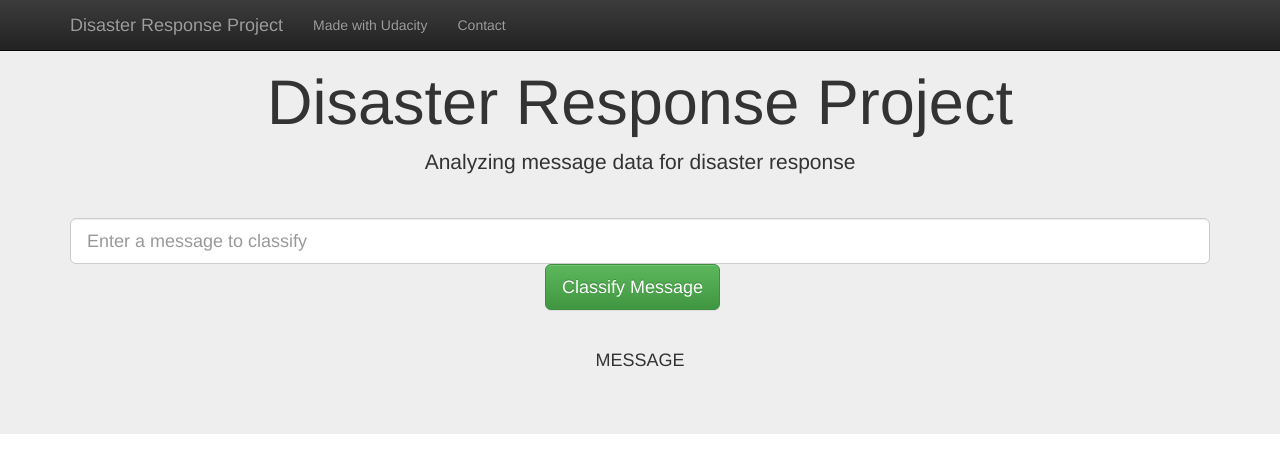
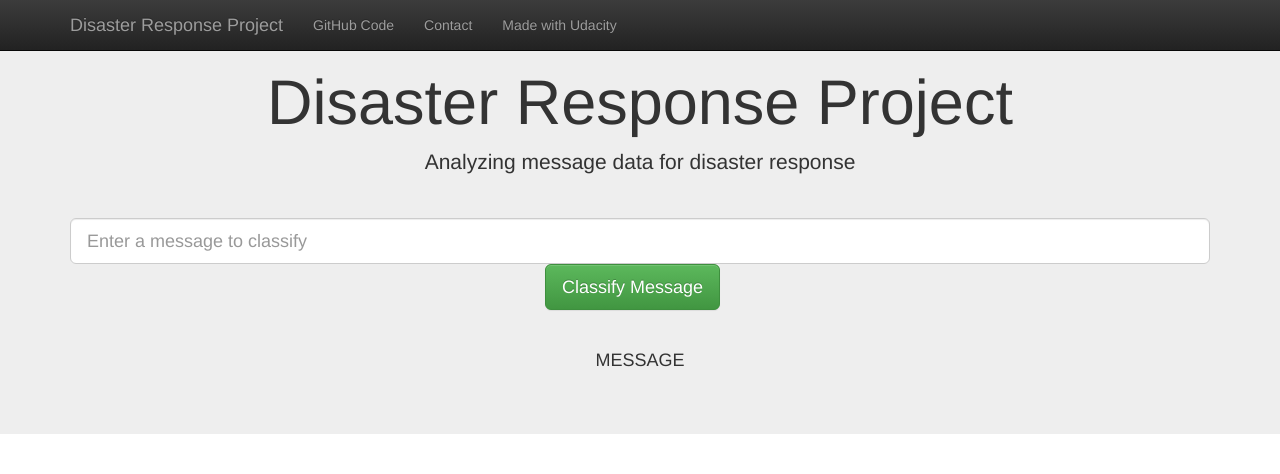
Before and after one commit to sjuanandres0/disaster_response_pipeline_project, a Flask app: template app/templates/go.html in a window 1280 px wide. Shown: the top 474 px of the page. Run offline with Flask 2, Linux system fonts and the light colour scheme; the template is opened without the code that fills it, so the values that code supplies are empty; parts of the project's set-up code (start-up, migrations or seed data) failed here and were passed over; some libraries are stand-ins or nearby versions.

Commit message:
Update header

```diff
--- a/app/templates/master.html
+++ b/app/templates/master.html
@@ -22,8 +22,9 @@
         </div>
         <div id="navbar" class="collapse navbar-collapse">
             <ul class="nav navbar-nav">
+                <li><a href="https://github.com/sjuanandres0/disaster_response_pipeline_project">GitHub Code</a></li>
+                <li><a href="https://github.com/sjuanandres0/">Contact</a></li>
                 <li><a href="https://www.udacity.com/">Made with Udacity</a></li>
-                <li><a href="https://github.com/">Contact</a></li>
             </ul>
         </div>
     </div>
```
